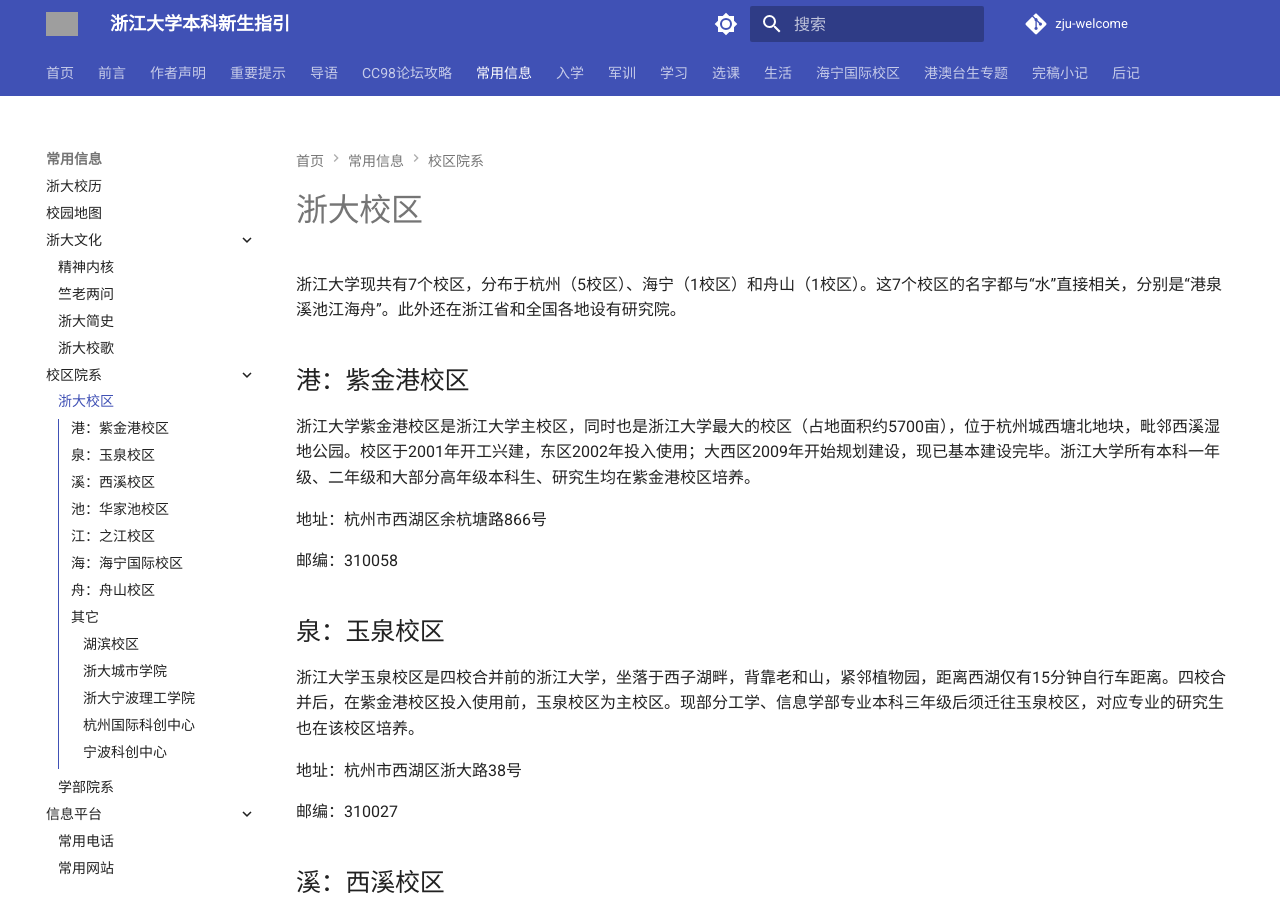
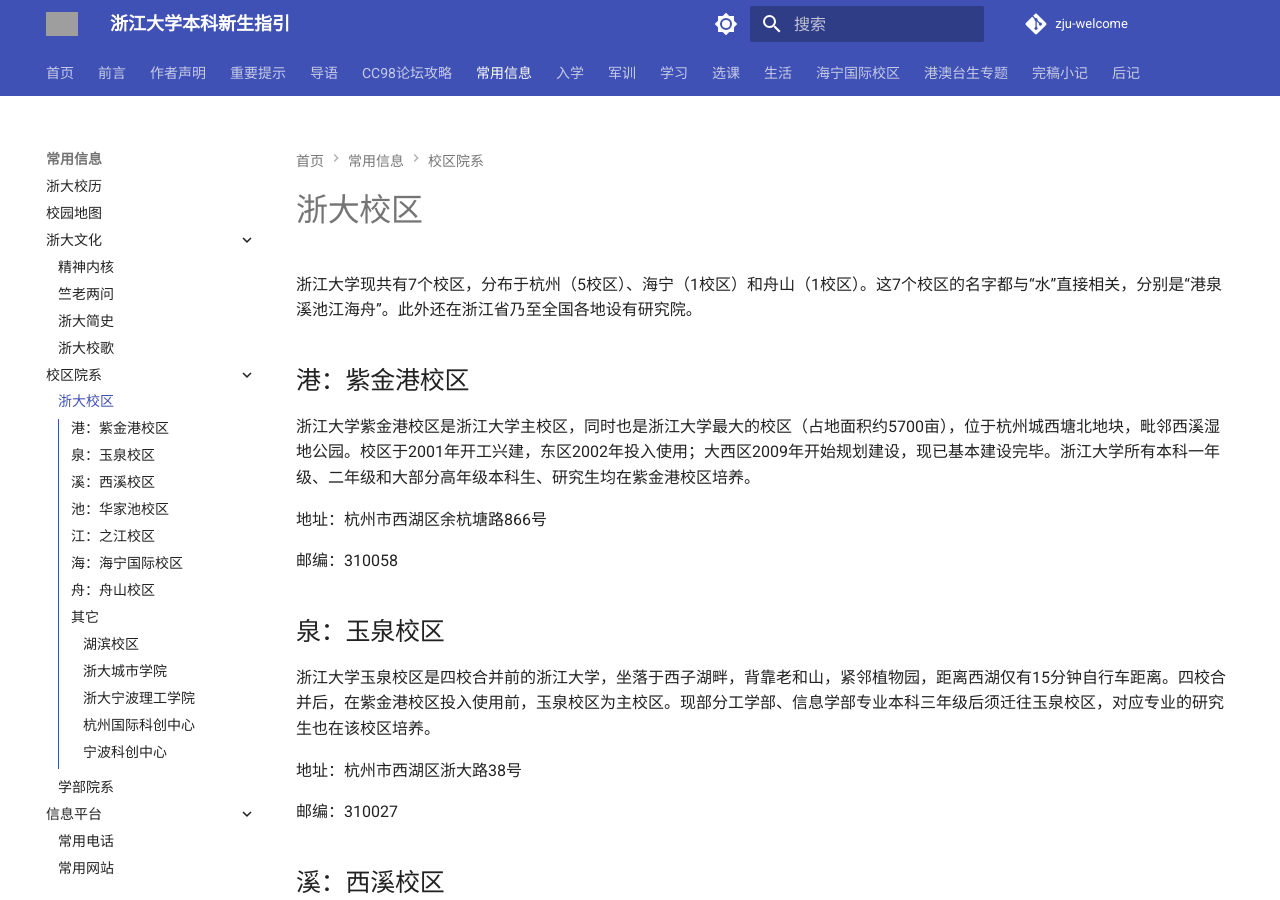
Before and after one commit to mini-full/zju-welcome, an MkDocs documentation site: the page built from docs/basics/campuses.md, in a window 1280 px wide and 900 px high. Built offline with MkDocs 1.6.1 and Material for MkDocs 9.7.7, drawn with Linux system fonts in a browser that asks for light colours; comment, search, counter and statistics services are not loaded; some of the changed text lies outside the part shown; grey boxes are pictures that could not be loaded.

Commit message:
campuses.md 1st edit

```diff
--- a/docs/basics/campuses.md
+++ b/docs/basics/campuses.md
@@ -1,6 +1,6 @@
 # 浙大校区
 
-浙江大学现共有7个校区，分布于杭州（5校区）、海宁（1校区）和舟山（1校区）。这7个校区的名字都与“水”直接相关，分别是“港泉溪池江海舟”。此外还在浙江省和全国各地设有研究院。
+浙江大学现共有7个校区，分布于杭州（5校区）、海宁（1校区）和舟山（1校区）。这7个校区的名字都与“水”直接相关，分别是“港泉溪池江海舟”。此外还在浙江省乃至全国各地设有研究院。
 
 ## 港：紫金港校区
 
@@ -12,7 +12,7 @@
 
 ## 泉：玉泉校区
 
-浙江大学玉泉校区是四校合并前的浙江大学，坐落于西子湖畔，背靠老和山，紧邻植物园，距离西湖仅有15分钟自行车距离。四校合并后，在紫金港校区投入使用前，玉泉校区为主校区。现部分工学、信息学部专业本科三年级后须迁往玉泉校区，对应专业的研究生也在该校区培养。
+浙江大学玉泉校区是四校合并前的浙江大学，坐落于西子湖畔，背靠老和山，紧邻植物园，距离西湖仅有15分钟自行车距离。四校合并后，在紫金港校区投入使用前，玉泉校区为主校区。现部分工学部、信息学部专业本科三年级后须迁往玉泉校区，对应专业的研究生也在该校区培养。
 
 地址：杭州市西湖区浙大路38号
 
```
Also changed, not shown: other parts of docs/basics/campuses.md (+2 -2 lines).
